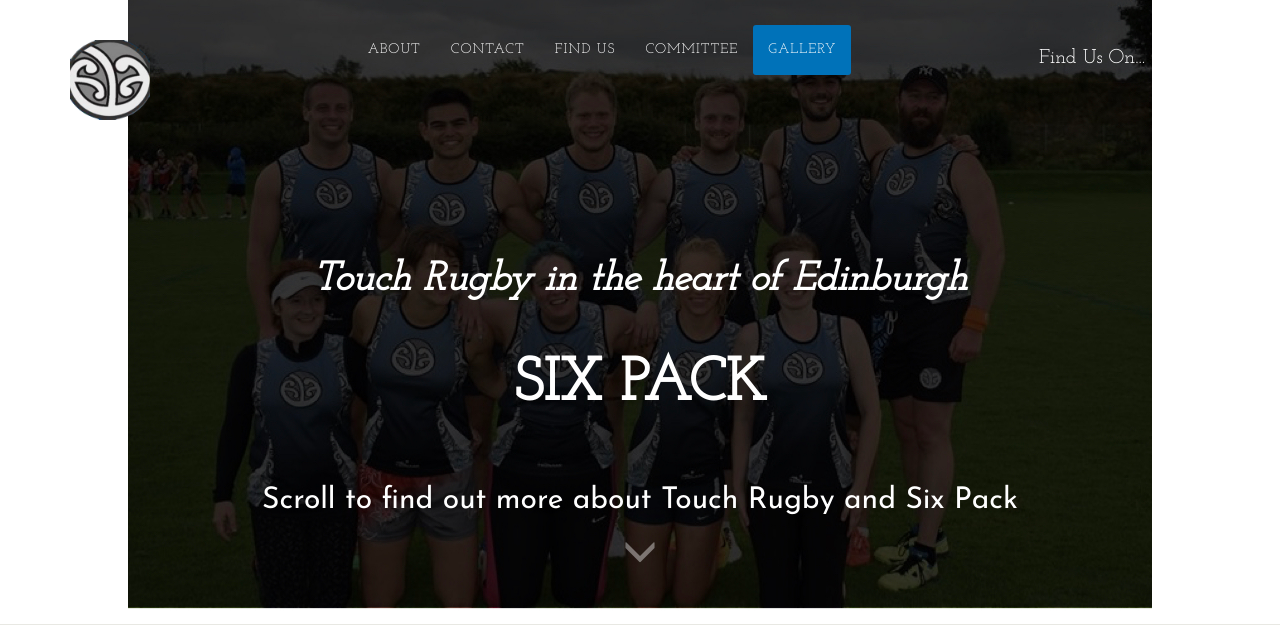
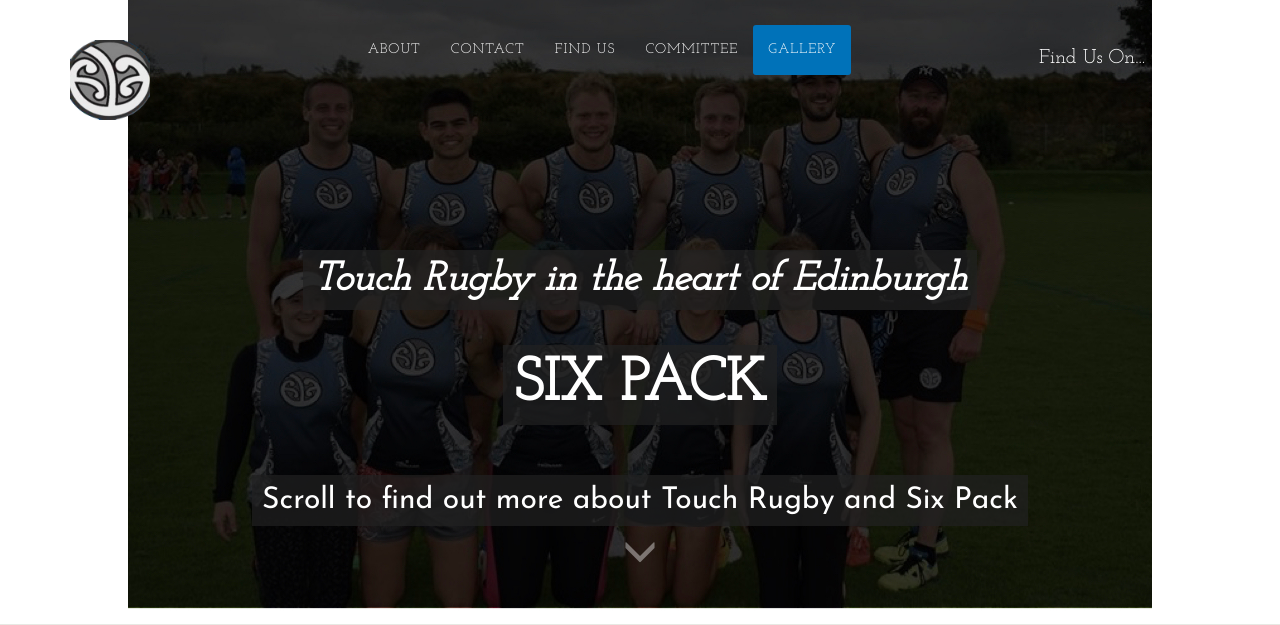
Before and after one commit to jwalkins/six_pack_touch, a PHP site: page / in a window 1280 px wide. Shown: the top 625 px of the page. Run offline with PHP 8.4, Linux system fonts and the light colour scheme; some libraries are stand-ins or nearby versions; some web fonts are replaced.

Commit message:
Header Changes
Looking to change header photo to lighter. Added spans for opactiy
background of text

```diff
--- a/css/sytlesheet.css
+++ b/css/sytlesheet.css
@@ -354,6 +354,12 @@ hr {
 /* ==============================================
   4. Header
 ================================================*/
+
+.intro {
+  background: rgba(34, 34, 34, 0.7);
+  padding: 10px;
+}
+
 header {
   background-image: url('../images/background_images/1.jpeg');
   background-repeat: no-repeat;
--- a/index.html
+++ b/index.html
@@ -84,10 +84,10 @@
     <header>
         <div class="container-fluid" id="top">
             <div class="intro-text">
-                <div class="intro-lead-in">Touch Rugby in the heart of Edinburgh</div>
-                <div class="intro-heading">Six Pack</div>
+                <div class="intro-lead-in"><span class="intro">Touch Rugby in the heart of Edinburgh</span></div>
+                <div class="intro-heading"><span class="intro">Six Pack</span></div>
                 <!--<a href="#services" class="page-scroll btn btn-primary btn-lg">Find Out More</a>-->
-                <div><p>Scroll to find out more about Touch Rugby and Six Pack</p>
+                <div><p><span class="intro">Scroll to find out more about Touch Rugby and Six Pack</span></p>
                 <a class="page-scroll" href="#about" title="Down to About Six Pack Touch"><span class="blink glyphicon glyphicon-menu-down" aria-hidden="true"></span></a>
                 </div>
             </div>
```
